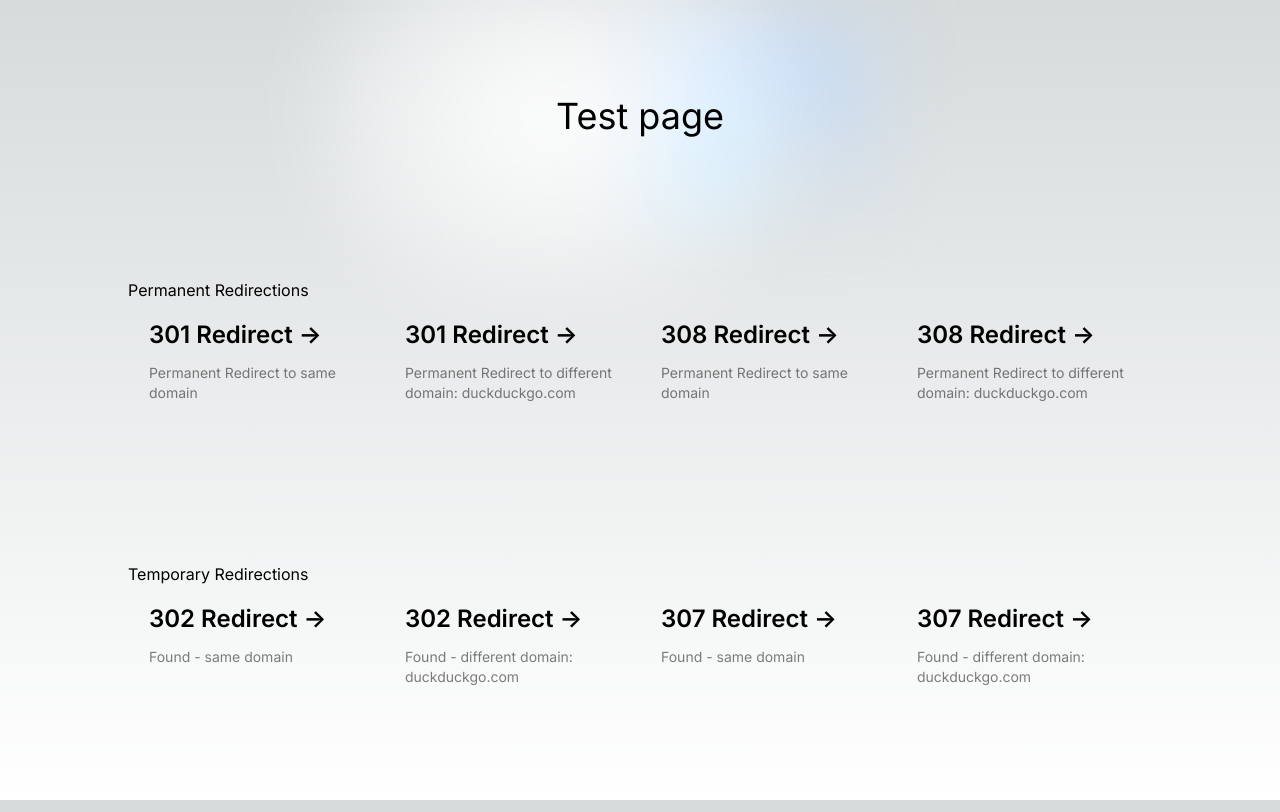
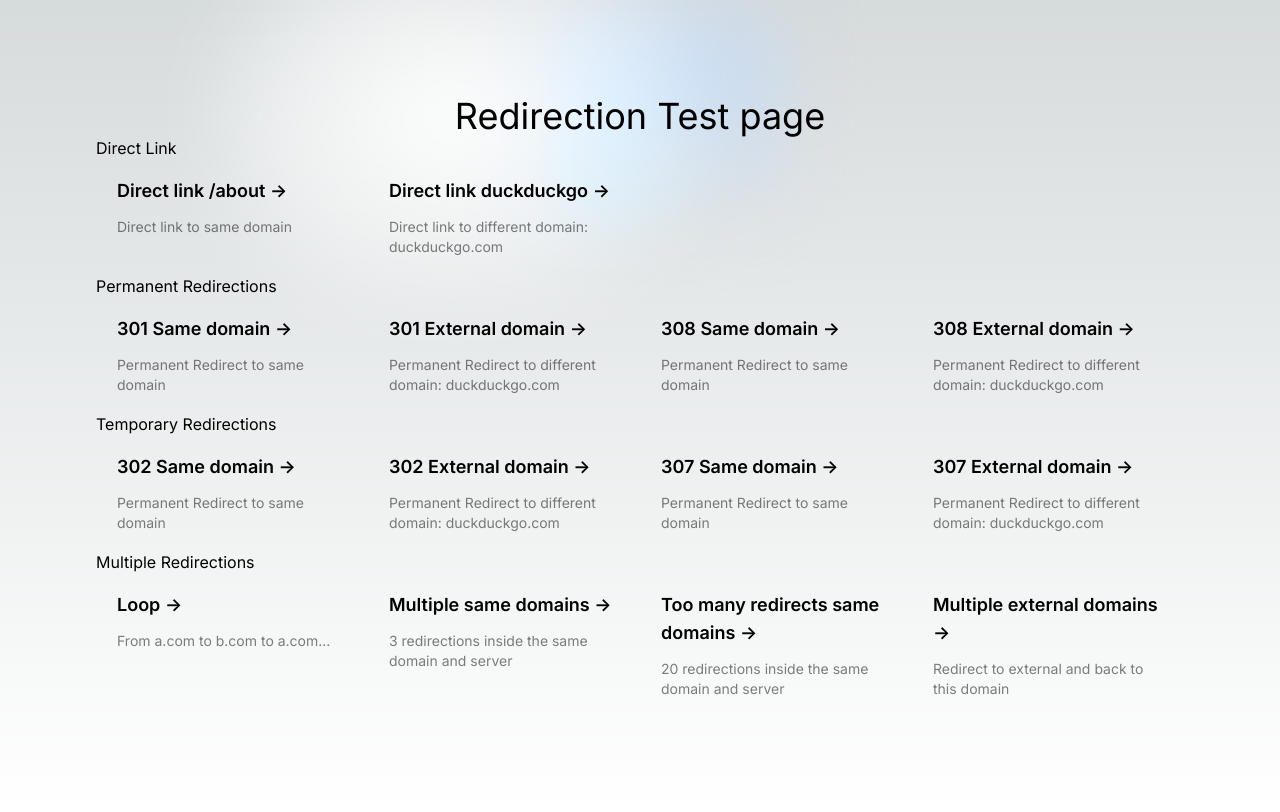
Before and after one commit to velkan14/test-page, a Next.js app: page / in a window 1280 px wide. Built offline with nearby package versions, Linux system fonts and the light colour scheme.

Commit message:
Add more redirections

```diff
--- a/next.config.js
+++ b/next.config.js
@@ -1,7 +1,52 @@
 /** @type {import('next').NextConfig} */
+
+const {
+  EXTERNAL_REDIRECT = "https://duckduckgo.com",
+  EXTERNAL_REDIRECT_2 = "https://google.com",
+} = process.env;
+
+console.log(EXTERNAL_REDIRECT, EXTERNAL_REDIRECT_2);
+const getMultipleRedirects = ({
+  numberOfRedirects,
+  lastPage,
+  redirectName,
+}) => {
+  const array = [];
+  for (let i = 0; i < numberOfRedirects; i++) {
+    if (i !== numberOfRedirects - 1) {
+      array.push({
+        source: i === 0 ? `/${redirectName}` : `/${redirectName}${i}`,
+        destination: `/${redirectName}${i + 1}`,
+        permanent: false,
+      });
+    } else {
+      array.push({
+        source: `/${redirectName}${i}`,
+        destination: lastPage,
+        permanent: false,
+      });
+    }
+  }
+  return array;
+};
+
+const threeRedirects = getMultipleRedirects({
+  numberOfRedirects: 3,
+  lastPage: "/about",
+  redirectName: "three",
+});
+
+const tooManyRedirects = getMultipleRedirects({
+  numberOfRedirects: 22,
+  lastPage: "/about",
+  redirectName: "toomany",
+});
+
 const nextConfig = {
   async redirects() {
     return [
+      ...threeRedirects,
+      ...tooManyRedirects,
       {
         source: "/permanentsamedomain301",
         destination: "/about",
@@ -10,7 +55,7 @@ const nextConfig = {
       },
       {
         source: "/permanentdiffdomain301",
-        destination: "https://duckduckgo.com",
+        destination: EXTERNAL_REDIRECT,
         permanent: true,
         statusCode: 301,
       },
@@ -22,7 +67,7 @@ const nextConfig = {
       },
       {
         source: "/tempdiffdomain302",
-        destination: "https://duckduckgo.com",
+        destination: EXTERNAL_REDIRECT,
         permanent: false,
         statusCode: 302,
       },
@@ -33,7 +78,7 @@ const nextConfig = {
       },
       {
         source: "/permanentdiffdomain",
-        destination: "https://duckduckgo.com",
+        destination: EXTERNAL_REDIRECT,
         permanent: true,
       },
       {
@@ -43,8 +88,20 @@ const nextConfig = {
       },
       {
         source: "/tempdiffdomain",
-        destination: "https://duckduckgo.com",
+        destination: EXTERNAL_REDIRECT,
         permanent: false,
+      },
+      {
+        source: "/r1",
+        destination: `${EXTERNAL_REDIRECT_2}/r2`,
+        permanent: false,
+        statusCode: 302,
+      },
+      {
+        source: "/r2",
+        destination: `${EXTERNAL_REDIRECT_2}/about`,
+        permanent: false,
+        statusCode: 302,
       },
     ];
   },
--- /dev/null
+++ b/src/app/about/page.tsx
@@ -0,0 +1,3 @@
+export default function About() {
+  return <div>About</div>;
+}
--- a/src/app/components/Button.tsx
+++ b/src/app/components/Button.tsx
@@ -10,12 +10,12 @@ export default function Button({ url, title, description }: Props) {
       className="group rounded-lg border border-transparent px-5 py-4 transition-colors hover:border-gray-300 hover:bg-gray-100 hover:dark:border-neutral-700 hover:dark:bg-neutral-800/30"
       rel="noopener noreferrer"
     >
-      <h2 className={`mb-3 text-2xl font-semibold`}>
+      <h4 className={`mb-3 text-lg font-semibold`}>
         {title}{" "}
         <span className="inline-block transition-transform group-hover:translate-x-1 motion-reduce:transform-none">
           -&gt;
         </span>
-      </h2>
+      </h4>
       <p className={`m-0 max-w-[30ch] text-sm opacity-50`}>{description}</p>
     </a>
   );
--- /dev/null
+++ b/src/app/components/Grid.tsx
@@ -0,0 +1,7 @@
+export default function Grid({ children }) {
+  return (
+    <div className="mb-32 grid text-center lg:max-w-6xl lg:w-full lg:mb-0 lg:grid-cols-4 lg:text-left">
+      {children}
+    </div>
+  );
+}
--- a/src/app/page.tsx
+++ b/src/app/page.tsx
@@ -1,101 +1,112 @@
-"use client";
-
 import Button from "./components/Button";
+import Grid from "./components/Grid";
 
 export default function Home() {
+  const { WEBSITE_NAME = "Redirection Test page" } = process.env;
   return (
     <main className="flex min-h-screen flex-col items-center justify-between p-24">
       <div className="relative flex place-items-center before:absolute before:h-[300px] before:w-[480px] before:-translate-x-1/2 before:rounded-full before:bg-gradient-radial before:from-white before:to-transparent before:blur-2xl before:content-[''] after:absolute after:-z-20 after:h-[180px] after:w-[240px] after:translate-x-1/3 after:bg-gradient-conic after:from-sky-200 after:via-blue-200 after:blur-2xl after:content-[''] before:dark:bg-gradient-to-br before:dark:from-transparent before:dark:to-blue-700 before:dark:opacity-10 after:dark:from-sky-900 after:dark:via-[#0141ff] after:dark:opacity-40 before:lg:h-[360px] z-[-1]">
         <div className="relative dark:drop-shadow-[0_0_0.3rem_#ffffff70] text-4xl">
-          Test page
+          {WEBSITE_NAME}
         </div>
       </div>
 
       <section>
+        <h1>Direct Link</h1>
+        <Grid>
+          <Button
+            url="/about"
+            title="Direct link /about"
+            description="Direct link to same domain"
+          />
+          <Button
+            url="https://duckduckgo.com"
+            title="Direct link duckduckgo"
+            description="Direct link to different domain: duckduckgo.com"
+          />
+        </Grid>
+      </section>
+
+      <section>
         <h1>Permanent Redirections</h1>
-        <div className="mb-32 grid text-center lg:max-w-5xl lg:w-full lg:mb-0 lg:grid-cols-4 lg:text-left">
-          {/* <Button
-            url="/permanentsamedomain"
-            title="301 Redirect"
-            description="Moved Permanently to different domain: duckduckgo.com"
-          /> */}
+        <Grid>
           <Button
             url="/permanentsamedomain301"
-            title="301 Redirect"
+            title="301 Same domain"
             description="Permanent Redirect to same domain"
           />
           <Button
             url="/permanentdiffdomain301"
-            title="301 Redirect"
+            title="301 External domain"
             description="Permanent Redirect to different domain: duckduckgo.com"
           />
           <Button
             url="/permanentsamedomain"
-            title="308 Redirect"
+            title="308 Same domain"
             description="Permanent Redirect to same domain"
           />
           <Button
             url="/permanentdiffdomain"
-            title="308 Redirect"
+            title="308 External domain"
             description="Permanent Redirect to different domain: duckduckgo.com"
           />
-        </div>
+        </Grid>
       </section>
       <section>
         <h1>Temporary Redirections</h1>
-        <div className="mb-32 grid text-center lg:max-w-5xl lg:w-full lg:mb-0 lg:grid-cols-4 lg:text-left">
+        <Grid>
           <Button
             url="/tempsamedomain302"
-            title="302 Redirect"
-            description="Found - same domain"
+            title="302 Same domain"
+            description="Permanent Redirect to same domain"
           />
           <Button
             url="/tempdiffdomain302"
-            title="302 Redirect"
-            description="Found - different domain: duckduckgo.com"
+            title="302 External domain"
+            description="Permanent Redirect to different domain: duckduckgo.com"
           />
           <Button
             url="/tempsamedomain"
-            title="307 Redirect"
-            description="Found - same domain"
+            title="307 Same domain"
+            description="Permanent Redirect to same domain"
           />
           <Button
             url="/tempdiffdomain"
-            title="307 Redirect"
-            description="Found - different domain: duckduckgo.com"
+            title="307 External domain"
+            description="Permanent Redirect to different domain: duckduckgo.com"
           />
           {/* <Button
             url="/redirect"
             title="303 Redirect"
             description="See Other - different domain: duckduckgo.com"
-          />
-          <Button
-            url="/redirect"
-            title="307 Redirect"
-            description="Permanent redirect to different domain: duckduckgo.com"
           /> */}
-        </div>
+        </Grid>
       </section>
-      {/* <section>
-        <h1>Other Redirections</h1>
-        <div className="mb-32 grid text-center lg:max-w-5xl lg:w-full lg:mb-0 lg:grid-cols-4 lg:text-left">
+      <section>
+        <h1>Multiple Redirections</h1>
+        <Grid>
           <Button
             url="/redirect"
             title="Loop"
-            description="Found - different domain: duckduckgo.com"
+            description="From a.com to b.com to a.com..."
           />
           <Button
-            url="/redirect"
-            title="Multiple"
-            description="See Other - different domain: duckduckgo.com"
+            url="/three"
+            title="Multiple same domains"
+            description="3 redirections inside the same domain and server"
           />
           <Button
-            url="/redirect"
-            title="Multiple"
-            description="Permanent redirect to different domain: duckduckgo.com"
+            url="/toomany"
+            title="Too many redirects same domains"
+            description="20 redirections inside the same domain and server"
           />
-        </div>
-      </section> */}
+          <Button
+            url="/r1"
+            title="Multiple external domains"
+            description="Redirect to external and back to this domain"
+          />
+        </Grid>
+      </section>
     </main>
   );
 }
```
